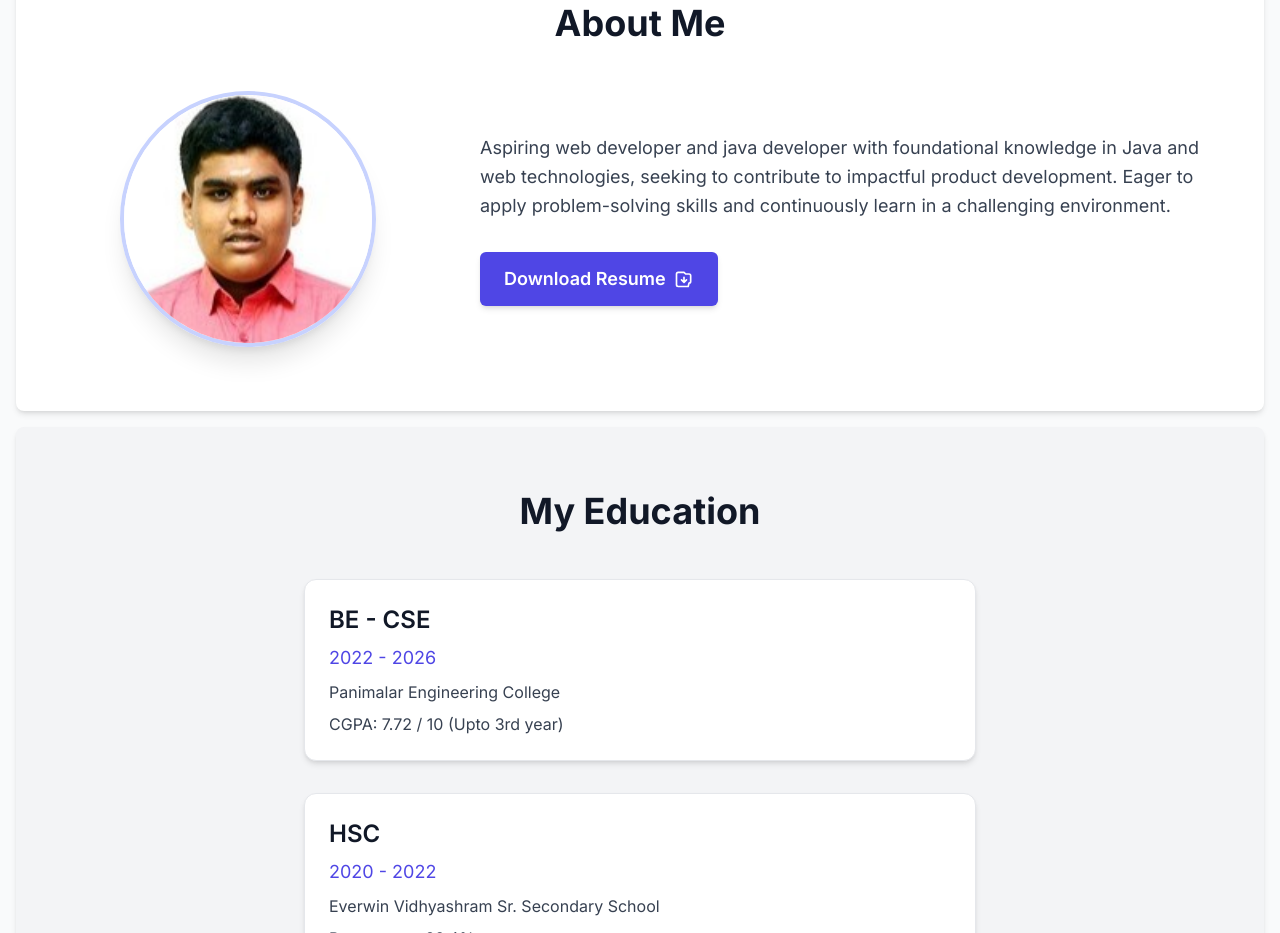
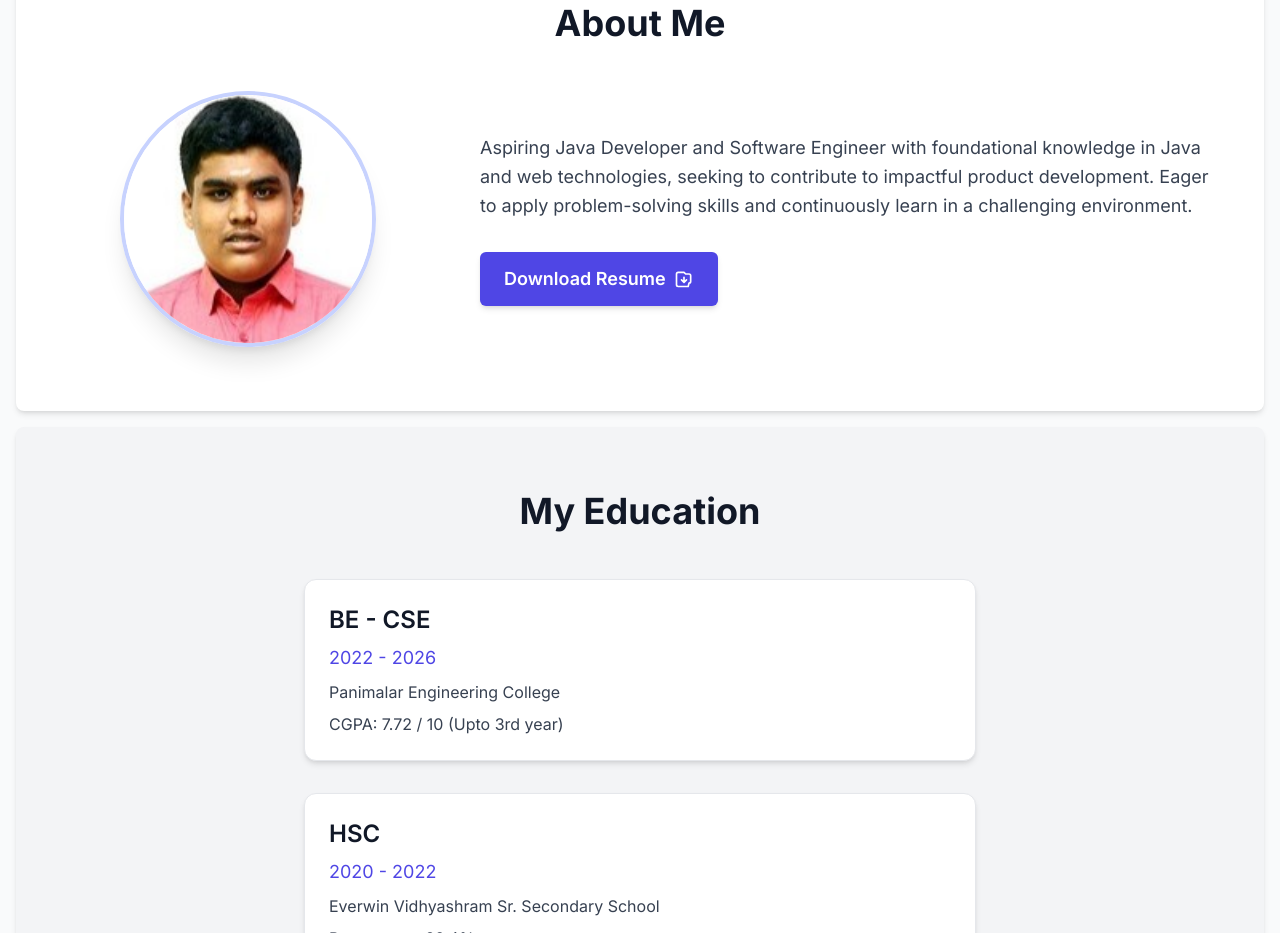
Before and after one commit to VIJAYSANKARA/My-Portfolio-Website, a plain HTML site: page index.html in a window 1280 px wide. Shown: the part 957-1890 px from the top of the page. Drawn offline with nearby package versions, Linux system fonts and the light colour scheme.

Commit message:
Updated html file in portfolio

```diff
--- a/index.html
+++ b/index.html
@@ -116,7 +116,7 @@
                     </div>
                     <div class="md:w-2/3 text-lg text-gray-700 leading-relaxed">
                         <p class="mb-4">
-                            Aspiring web developer and java developer with foundational knowledge in Java and web technologies, seeking to contribute to impactful product development. Eager to apply problem-solving skills and continuously learn in a challenging environment.
+                            Aspiring Java Developer and Software Engineer with foundational knowledge in Java and web technologies, seeking to contribute to impactful product development. Eager to apply problem-solving skills and continuously learn in a challenging environment.
                         </p>
                         <!-- New Resume Download Button -->
                         <a href="Vijay_S_Resume.pdf" download="Vijay_S_Resume.pdf" class="inline-flex items-center bg-indigo-600 text-white font-semibold py-3 px-6 rounded-md shadow-md hover:bg-indigo-700 transition duration-300 mt-4">
```
